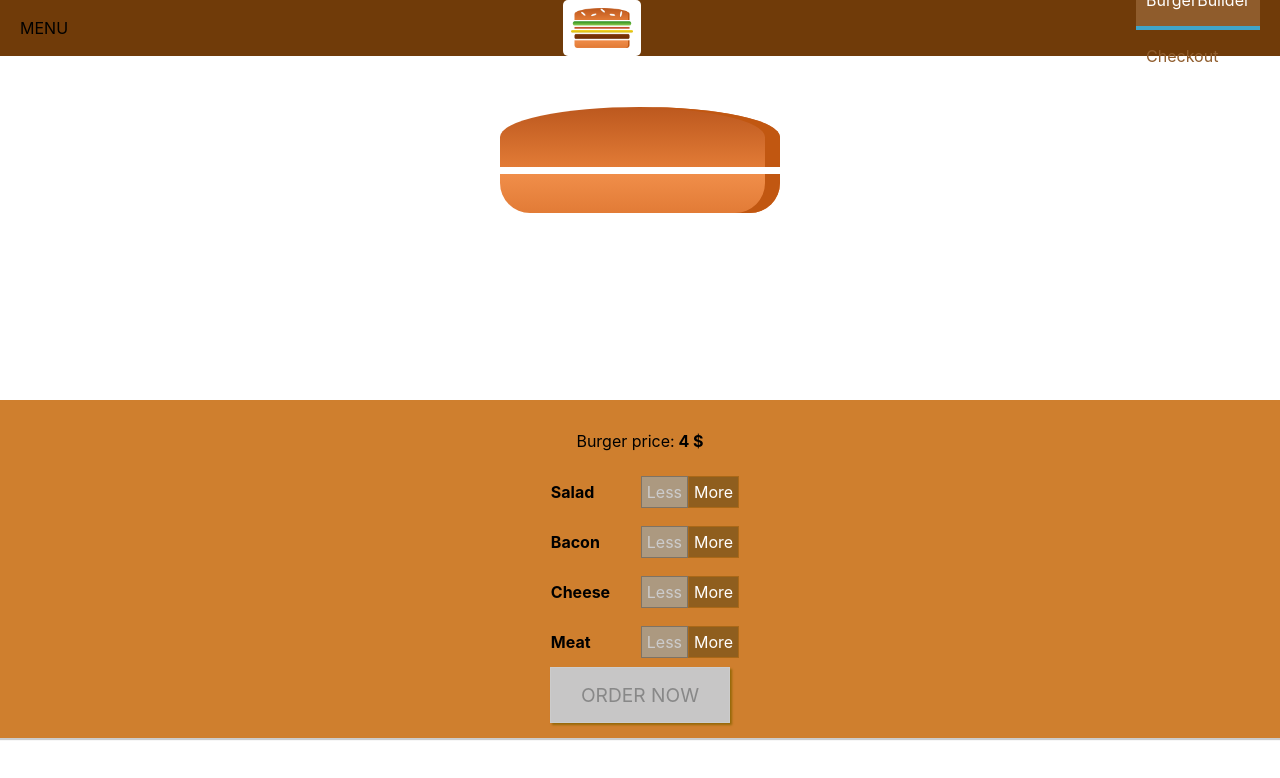
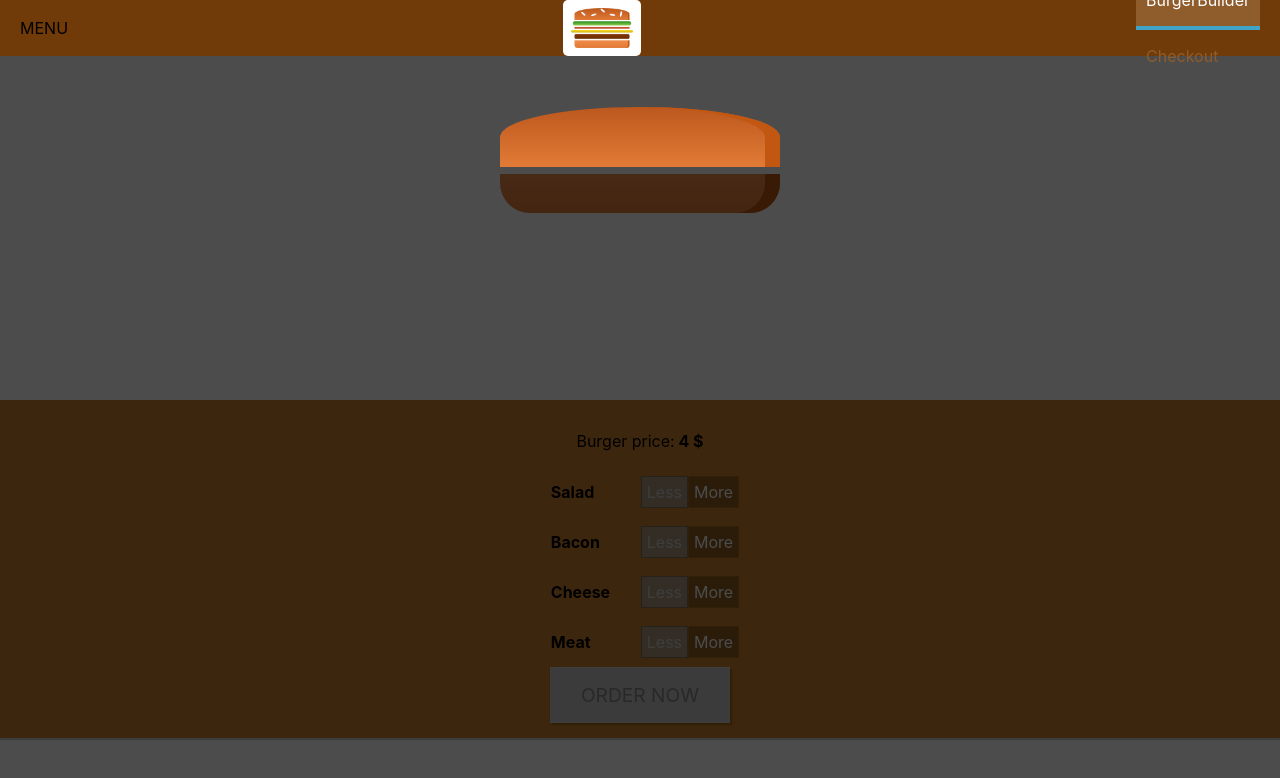
Before and after one commit to Abdelrahman-Abdallah/BurgerBuilder, a React (Create React App) app: page / in a window 1280 px wide. Shown: the top 778 px of the page. Built offline with nearby package versions, Linux system fonts and the light colour scheme.

Commit message:
toobar show and hide

```diff
--- a/src/components/Layout/Layout.js
+++ b/src/components/Layout/Layout.js
@@ -4,12 +4,21 @@ import classes from "./Layout.module.css";
 import Toolbar from "../Navigation/Toolbar/Toolbar";
 import SideDrawer from "../Navigation/SideDrawer/SideDrawer";
 class Layout extends React.Component {
+  state = {
+    showSideDrawer: true,
+  };
+  sideDrawerCloseHandler = () => {
+    this.setState({ showSideDrawer: false });
+  };
   render() {
     return (
       <Aux>
         <div>
           <Toolbar></Toolbar>
-          <SideDrawer></SideDrawer>
+          <SideDrawer
+            open={this.state.showSideDrawer}
+            closed={this.sideDrawerCloseHandler}
+          ></SideDrawer>
         </div>
         <main className={classes.content}>{this.props.children}</main>
       </Aux>
--- a/src/components/Navigation/SideDrawer/SideDrawer.js
+++ b/src/components/Navigation/SideDrawer/SideDrawer.js
@@ -2,8 +2,17 @@ import React from "react";
 import Logo from "../../Logo/logo";
 import NavigationItems from "../NavigationItems/NavigationItems";
 import classes from "./SideDrawer.module.css";
-const SideDrawer = (props) => (
-  <div className={classes.SideDrawer}>
+import Aux from "../../../hoc/Auxiliary";
+import BackDrop from "../../UI/Backdrop/Backdrop";
+const SideDrawer = (props) => {
+  let attachedClasses = [classes.SideDrawer, classes.Close];
+  if (props.open) {
+    attachedClasses = [classes.SideDrawer, classes.Open];
+  }
+  return (
+    <Aux>
+      <BackDrop show={props.open} hide={props.closed}></BackDrop>
+      <div className={attachedClasses.join(" ")}>
         <div className={classes.Logo}>
           <Logo />
         </div>
@@ -11,6 +20,8 @@ const SideDrawer = (props) => (
           <NavigationItems></NavigationItems>
         </nav>
       </div>
+    </Aux>
   );
+};
 
 export default SideDrawer;
--- a/src/components/Navigation/Toolbar/Toolbar.js
+++ b/src/components/Navigation/Toolbar/Toolbar.js
@@ -2,11 +2,7 @@ import React from "react";
 import classes from "./toolbar.module.css";
 import Logo from "../../Logo/logo";
 import NavigationItems from "../NavigationItems/NavigationItems";
-import Aux from "../../../hoc/Auxiliary";
-import BackDrop from "../../UI/Backdrop/Backdrop";
 const toolbar = (props) => (
-  <Aux>
-    <BackDrop></BackDrop>
   <header className={classes.Toolbar}>
     <div>MENU</div>
 
@@ -18,7 +14,6 @@ const toolbar = (props) => (
       <NavigationItems />
     </nav>
   </header>
-  </Aux>
 );
 
 export default toolbar;
```
Lines whose indentation alone changed are shown as unchanged.
